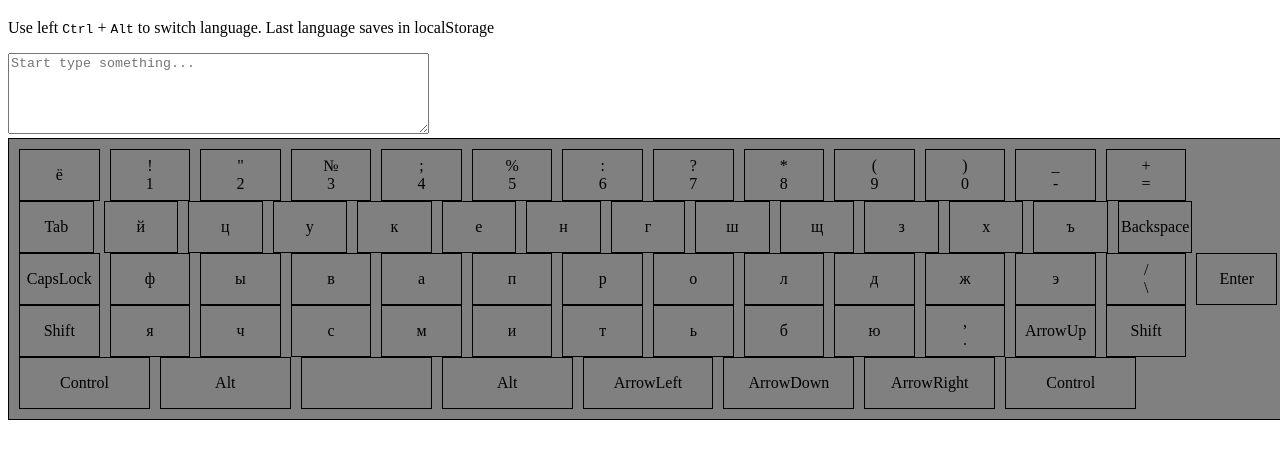
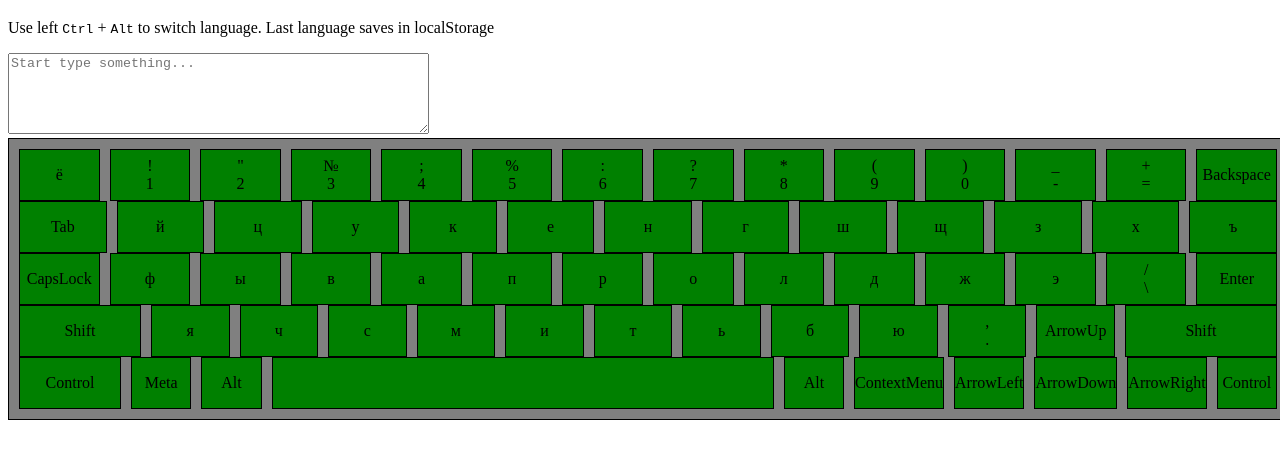
Before and after one commit to max7394/rs-keyboard, a plain HTML site: page index.html in a window 1280 px wide. Shown: the part 61-520 px from the top of the page. Drawn offline with Linux system fonts and the light colour scheme.

Commit message:
fix: position key on keyboard

```diff
--- a/css/style.css
+++ b/css/style.css
@@ -24,4 +24,21 @@ justify-content: center;
 align-items: center;
 border: 1px solid;
 height: 50px;
+background: green;
 }
+
+[data-code="Space"] {
+    width: 500px;
+  }
+
+[data-code="ShiftLeft"] {
+width: 120px;
+}
+
+[data-code="ShiftRight"] {
+    width: 150px;
+}
+
+[data-code="ControlLeft"] {
+    width: 100px;
+}
--- a/js/script.js
+++ b/js/script.js
@@ -3,11 +3,11 @@ import { get } from './storage.js';
 import Keyboard from './Keyboard.js';
 
 const rowsOrder = [
-  ['Backquote', 'Digit1', 'Digit2', 'Digit3', 'Digit4', 'Digit5', 'Digit6', 'Digit7', 'Digit8', 'Digit9', 'Digit0', 'Minus', 'Equal', 'Delete'],
-  ['Tab', 'KeyQ', 'KeyW', 'KeyE', 'KeyR', 'KeyT', 'KeyY', 'KeyU', 'KeyI', 'KeyO', 'KeyP', 'Key', 'BracketLeft', 'BracketRight', 'Backspace'],
+  ['Backquote', 'Digit1', 'Digit2', 'Digit3', 'Digit4', 'Digit5', 'Digit6', 'Digit7', 'Digit8', 'Digit9', 'Digit0', 'Minus', 'Equal', 'Backspace'],
+  ['Tab', 'KeyQ', 'KeyW', 'KeyE', 'KeyR', 'KeyT', 'KeyY', 'KeyU', 'KeyI', 'KeyO', 'KeyP', 'BracketLeft', 'BracketRight'],
   ['CapsLock', 'KeyA', 'KeyS', 'KeyD', 'KeyF', 'KeyG', 'KeyH', 'KeyJ', 'KeyK', 'KeyL', 'Semicolon', 'Quote', 'Backslash', 'Enter'],
-  ['ShiftLeft', 'IntlBackslash', 'KeyZ', 'KeyX', 'KeyC', 'KeyV', 'KeyB', 'KeyN', 'KeyM', 'Comma', 'Period', 'Slash', 'ArrowUp', 'ShiftRight'],
-  ['ControlLeft', 'Win', 'AltLeft', 'Space', 'AltRight', 'ArrowLeft', 'ArrowDown', 'ArrowRight', 'ControlRight'],
+  ['ShiftLeft', 'KeyZ', 'KeyX', 'KeyC', 'KeyV', 'KeyB', 'KeyN', 'KeyM', 'Comma', 'Period', 'Slash', 'ArrowUp', 'ShiftRight'],
+  ['ControlLeft', 'MetaLeft', 'AltLeft', 'Space', 'AltRight', 'ContextMenu', 'ArrowLeft', 'ArrowDown', 'ArrowRight', 'ControlRight'],
 ];
 
 const lang = get('kbLang', '"ru"');
```
